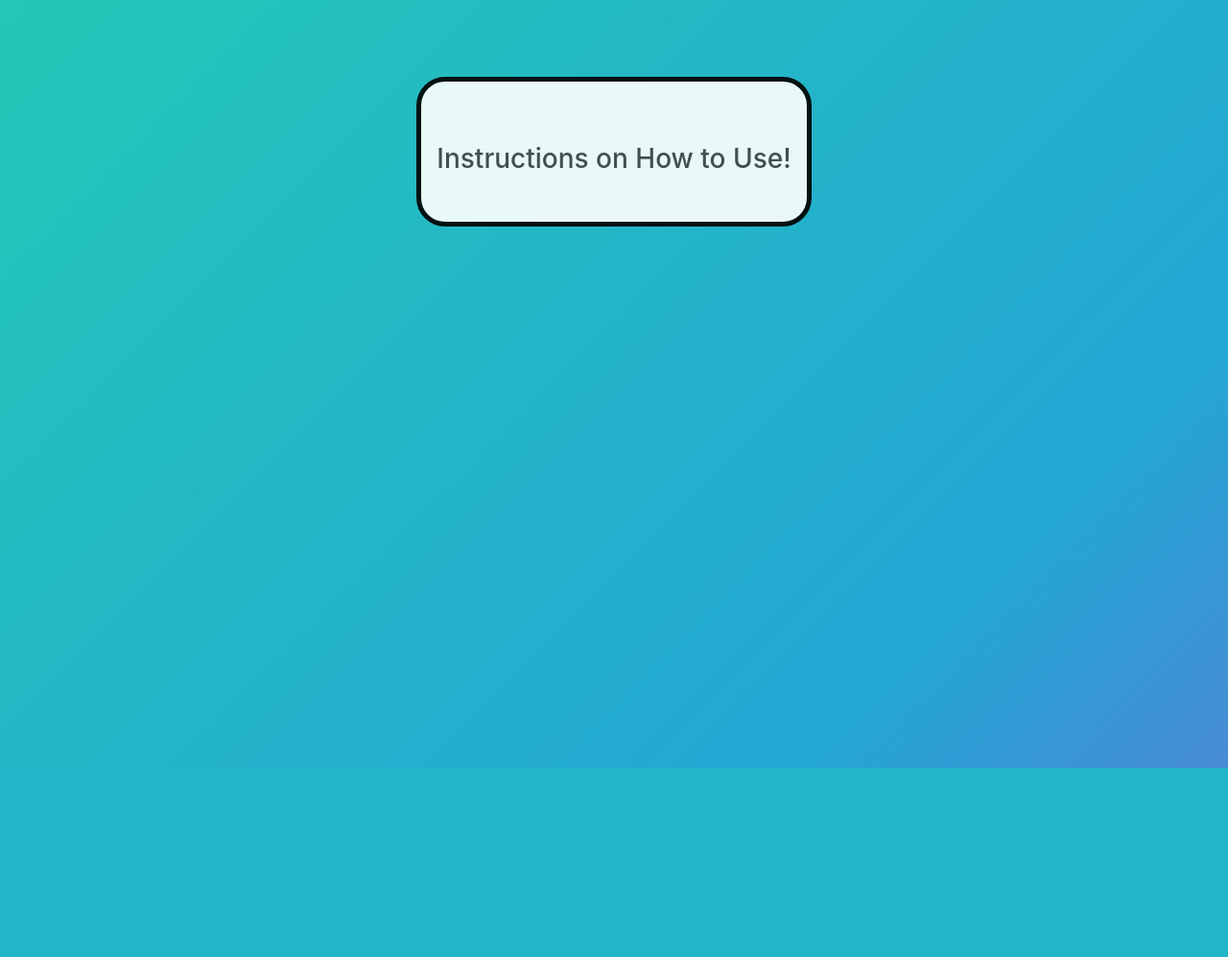
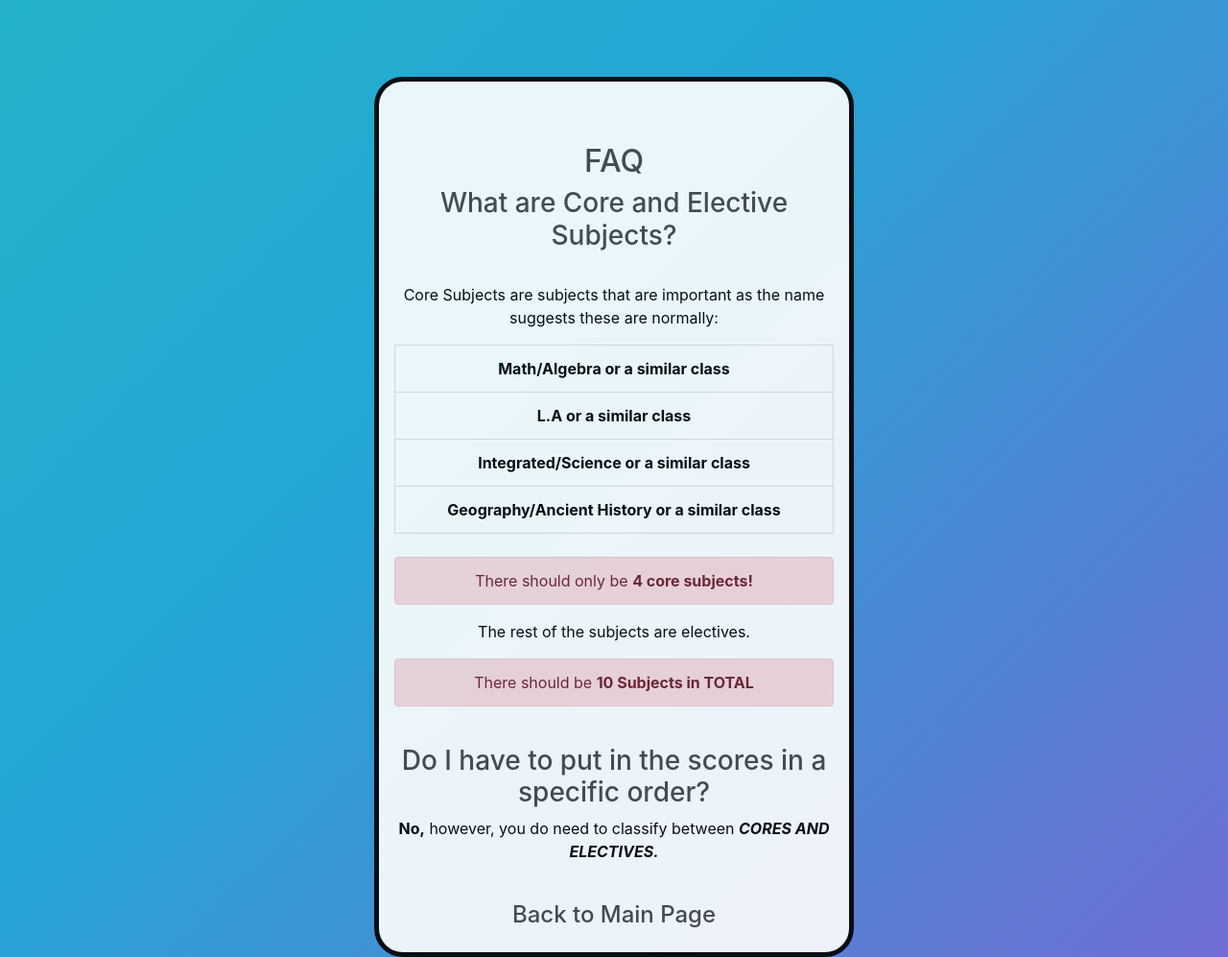
Before and after one commit to parinzee/Flask-Grade-Calculator, a Flask app: page /help in a window 1280 px wide. Shown: the whole page at 96% size. Before the commit the page ends 800 px from the top, so only its background shows below. Run offline with Flask 2, Linux system fonts and the light colour scheme; some libraries are stand-ins or nearby versions.

Commit message:
Added a FAQ page

```diff
--- a/templates/help.html
+++ b/templates/help.html
@@ -3,12 +3,40 @@
     <div class="main_box">
         <br>
         <br>
+        <b><h2>FAQ</h2></b>
+        <h3>What are Core and Elective Subjects?</h3>
+        <br>
+        <p class="text-break">Core Subjects are subjects that are important as the name suggests these are normally:
+            <b><ul class="list-group">
+                <li class="list-group-item">Math/Algebra or a similar class</li>
+                <li class="list-group-item">L.A or a similar class</li>
+                <li class="list-group-item">Integrated/Science or a similar class</li>
+                <li class="list-group-item">Geography/Ancient History or a similar class</li>
+            </ul></b>
 
-        <h3>Instructions on How to Use!</h3>
+            <br>
+
+            <div class="alert alert-danger" role="alert">
+                There should only be <b>4 core subjects!</b>
+            </div>
+        </p>
+
+        <p class="text-break">The rest of the subjects are electives.
+            <div class="alert alert-danger" role="alert">
+                There should be <b>10 Subjects in TOTAL</b>
+            </div>
+        </p>
+
         <br>
 
+        <h3>Do I have to put in the scores in a specific order?</h3>
+        <p class="text-break"> <b>No,</b> however, you do need to classify between <b><i>CORES AND ELECTIVES.</i></b></p>
 
 
+        <br>
+        <a href="/">
+            <h4>Back to Main Page</h4>
+        </a>
     </div>
 </header>
 {% endblock content %}
```
